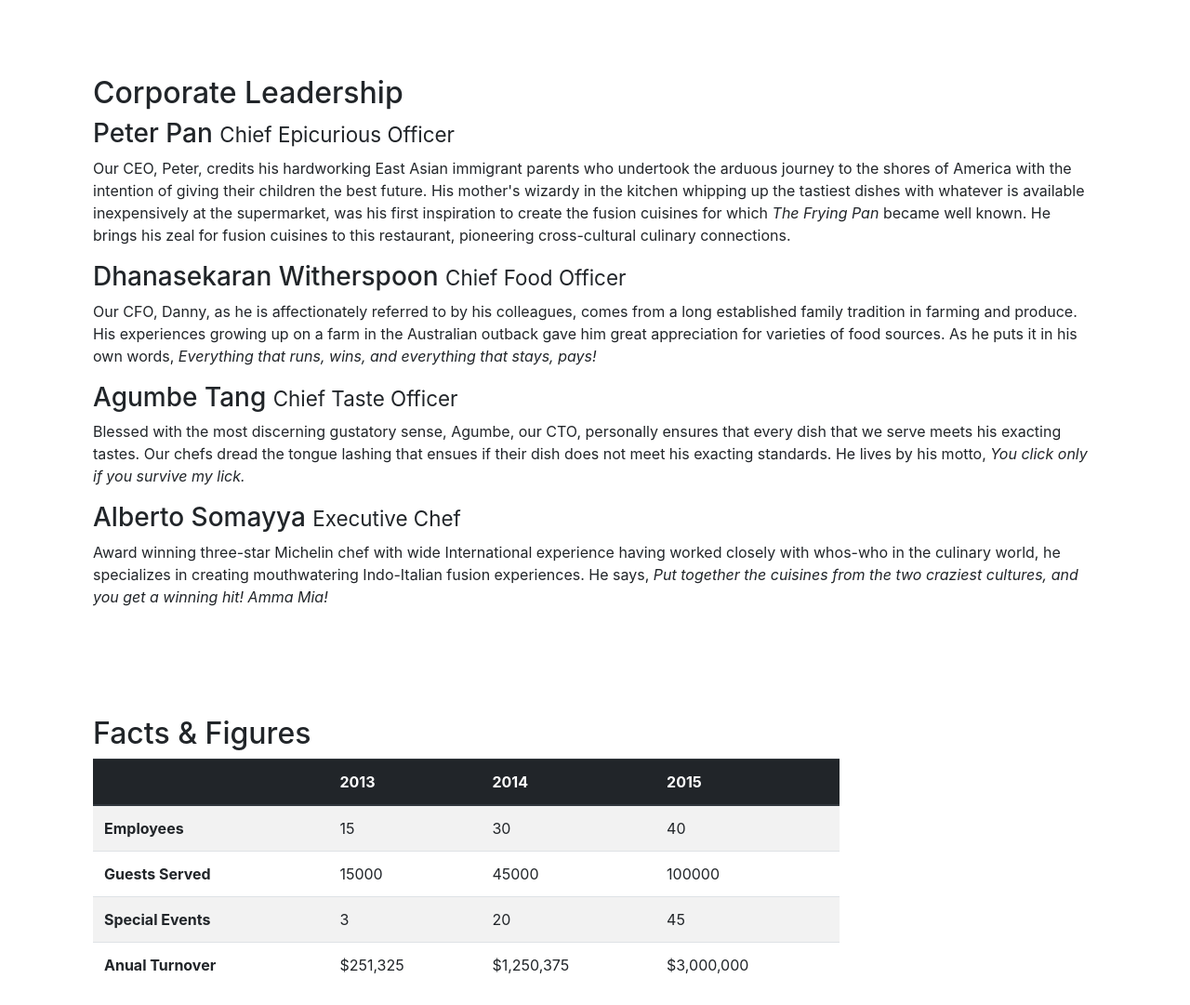
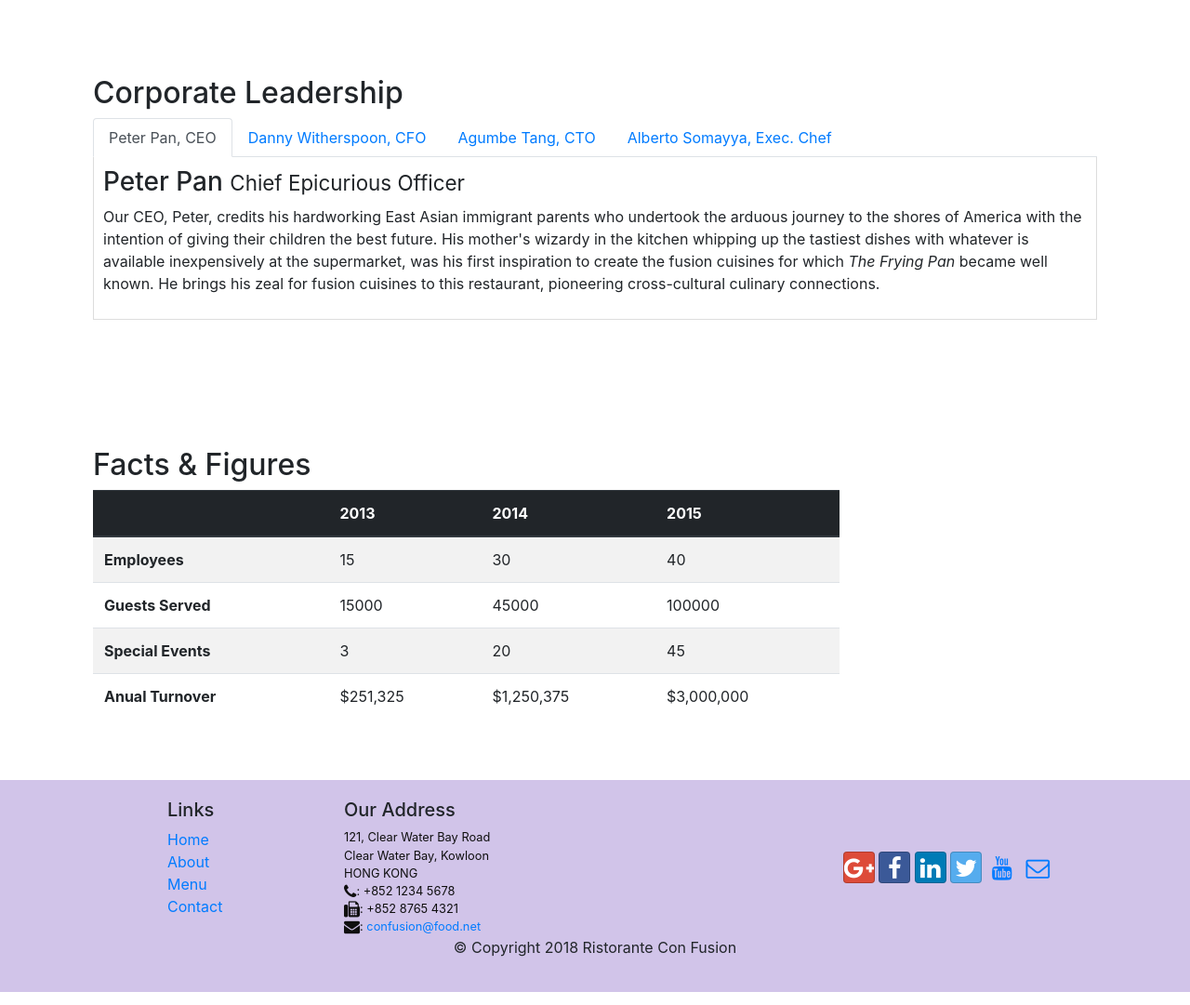
Before and after one commit to Gonza-Jordan/Bootstrap4, a website: page aboutus.html in a window 1280 px wide. Shown: the part 940-2021 px from the top of the page at 93% size. Drawn offline with nearby package versions, Linux system fonts and the light colour scheme.

Commit message:
Agrego tabs a about us

```diff
--- a/aboutus.html
+++ b/aboutus.html
@@ -115,30 +115,85 @@
         <div class="row row-content">
             <div class="col-12 col-sm">
                 <h2>Corporate Leadership</h2>
+
+                <ul class="nav nav-tabs">
+
+                    <li class="nav-item">
+                        <a class="nav-link active" href="#peter" role="tab" data-toggle="tab">Peter Pan, CEO</a>
+                    </li>
+
+                    <li class="nav-item">
+                        <a class="nav-link" href="#danny" role="tab" data-toggle="tab">Danny Witherspoon, CFO</a>
+                    </li>
+
+                    <li class="nav-item">
+                        <a class="nav-link" href="#agumbe" role="tab" data-toggle="tab">Agumbe Tang, CTO</a>
+                    </li>
+
+                    <li class="nav-item">
+                        <a class="nav-link" href="#alberto" role="tab" data-toggle="tab">Alberto Somayya, Exec.
+                            Chef</a>
+                    </li>
+                </ul>
+
+                <div class="tab-content">
+
+                    <div role="tabpanel" class="tab-pane fade show active" id="peter">
                         <h3>Peter Pan <small>Chief Epicurious Officer</small></h3>
-                <p class="d-none d-sm-block">Our CEO, Peter, credits his hardworking East Asian immigrant parents who
-                    undertook the arduous journey to the shores of America with the intention of giving their children
-                    the best future. His mother's wizardy in the kitchen whipping up the tastiest dishes with whatever
-                    is available inexpensively at the supermarket, was his first inspiration to create the fusion
-                    cuisines for which <em>The Frying Pan</em> became well known. He brings his zeal for fusion cuisines
+                        <p class="d-none d-sm-block">Our CEO, Peter, credits his hardworking East Asian immigrant
+                            parents who
+                            undertook the arduous journey to the shores of America with the intention of giving their
+                            children
+                            the best future. His mother's wizardy in the kitchen whipping up the tastiest dishes with
+                            whatever
+                            is available inexpensively at the supermarket, was his first inspiration to create the
+                            fusion
+                            cuisines for which <em>The Frying Pan</em> became well known. He brings his zeal for fusion
+                            cuisines
                             to this restaurant, pioneering cross-cultural culinary connections.</p>
+                    </div>
+
+                    <div role="tabpanel" class="tab-pane fade" id="danny">
                         <h3>Dhanasekaran Witherspoon <small>Chief Food Officer</small></h3>
-                <p class="d-none d-sm-block">Our CFO, Danny, as he is affectionately referred to by his colleagues,
-                    comes from a long established family tradition in farming and produce. His experiences growing up on
-                    a farm in the Australian outback gave him great appreciation for varieties of food sources. As he
-                    puts it in his own words, <em>Everything that runs, wins, and everything that stays, pays!</em></p>
+                        <p class="d-none d-sm-block">Our CFO, Danny, as he is affectionately referred to by his
+                            colleagues,
+                            comes from a long established family tradition in farming and produce. His experiences
+                            growing
+                            up on
+                            a farm in the Australian outback gave him great appreciation for varieties of food sources.
+                            As
+                            he
+                            puts it in his own words, <em>Everything that runs, wins, and everything that stays,
+                                pays!</em>
+                        </p>
+                    </div>
+
+                    <div role="tabpanel" class="tab-pane fade" id="agumbe">
                         <h3>Agumbe Tang <small>Chief Taste Officer</small></h3>
                         <p class="d-none d-sm-block">Blessed with the most discerning gustatory sense, Agumbe, our CTO,
-                    personally ensures that every dish that we serve meets his exacting tastes. Our chefs dread the
-                    tongue lashing that ensues if their dish does not meet his exacting standards. He lives by his
+                            personally ensures that every dish that we serve meets his exacting tastes. Our chefs dread
+                            the
+                            tongue lashing that ensues if their dish does not meet his exacting standards. He lives by
+                            his
                             motto, <em>You click only if you survive my lick.</em></p>
+                    </div>
+
+                    <div role="tabpanel" class="tab-pane fade" id="alberto">
                         <h3>Alberto Somayya <small>Executive Chef</small></h3>
-                <p class="d-none d-sm-block">Award winning three-star Michelin chef with wide International experience
-                    having worked closely with whos-who in the culinary world, he specializes in creating mouthwatering
-                    Indo-Italian fusion experiences. He says, <em>Put together the cuisines from the two craziest
+                        <p class="d-none d-sm-block">Award winning three-star Michelin chef with wide International
+                            experience
+                            having worked closely with whos-who in the culinary world, he specializes in creating
+                            mouthwatering
+                            Indo-Italian fusion experiences. He says, <em>Put together the cuisines from the two
+                                craziest
                                 cultures, and you get a winning hit! Amma Mia!</em></p>
                     </div>
+
                 </div>
+
+            </div>
+        </div>
+
         <div class="row row-content">
             <div class="col-12 col-sm-9">
                 <h2>Facts &amp; Figures</h2>
@@ -183,7 +238,7 @@
                 </div>
             </div>
         </div>
-
+    </div>
         <footer class="footer">
             <div class="container">
                 <div class="row">
@@ -232,6 +287,10 @@
             </div>
         </footer>
 
+          <!-- jQuery first, then Popper.js, then Bootstrap JS. -->
+    <script src="node_modules/jquery/dist/jquery.slim.min.js"></script>
+    <script src="node_modules/popper.js/dist/umd/popper.min.js"></script>
+    <script src="node_modules/bootstrap/dist/js/bootstrap.min.js"></script>
 </body>
 
 </html>
--- a/css/styles.css
+++ b/css/styles.css
@@ -49,3 +49,10 @@ body{
     height: 50px;
     width: 250px;
 }
+
+.tab-content{
+    border-left: 1px solid #ddd;
+    border-right: 1px solid #ddd;
+    border-bottom: 1px solid #ddd;
+    padding: 10px;
+}
```
Lines whose indentation alone changed are shown as unchanged.
